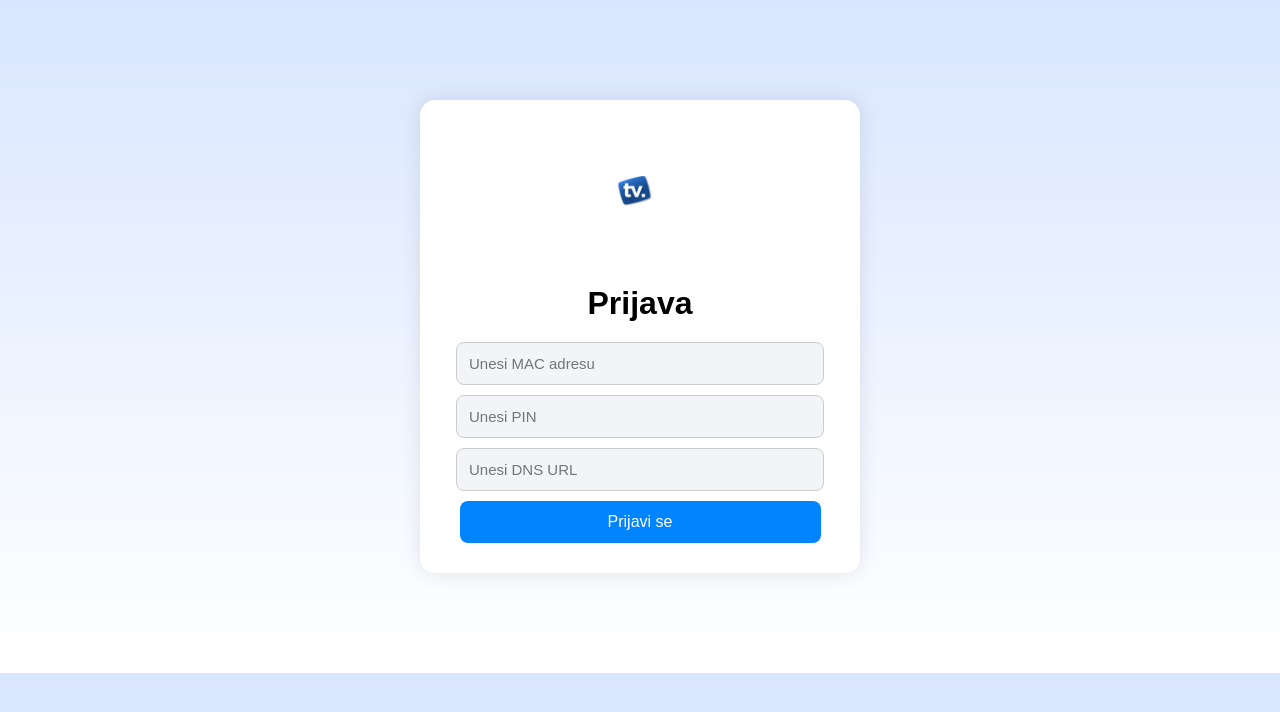
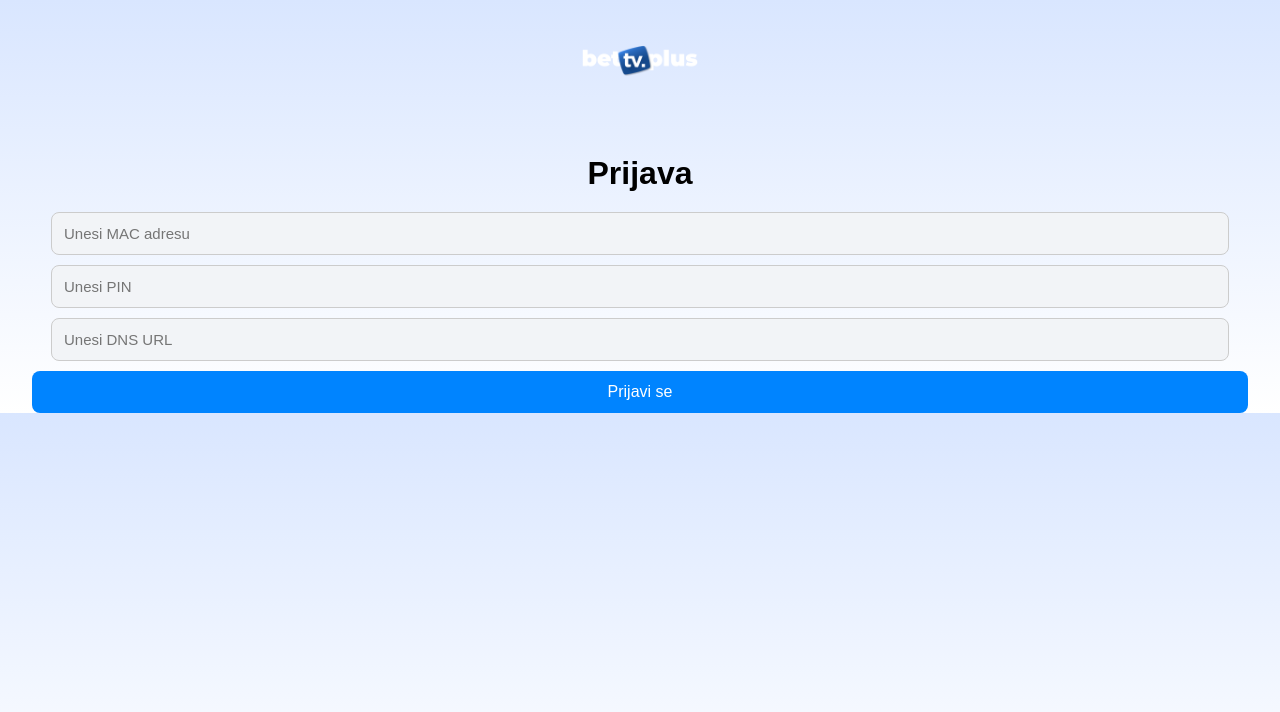
Before and after one commit to paybey2-crypto/bettvplus-web, a Flask app: page / in a window 1280 px wide. Shown: the top 712 px of the page. Run offline with Flask 3, Linux system fonts and the light colour scheme.

Commit message:
Update index.html

```diff
--- a/templates/index.html
+++ b/templates/index.html
@@ -1,17 +1,16 @@
 <!DOCTYPE html>
 <html lang="hr">
-
 <head>
     <meta charset="UTF-8">
     <title>BetTVPlus – Prijava</title>
-    <link rel="stylesheet" href="{{ url_for('static', filename='style.css') }}?v=3">
+    <link rel="stylesheet" href="{{ url_for('static', filename='style.css') }}">
 </head>
-
 <body>
 
-<div class="container">
-
-    <img src="{{ url_for('static', filename='BETTVPLUS-PRO.png') }}" class="logo">
+<div class="login-box">
+    <div class="logo-container">
+        <img src="{{ url_for('static', filename='BETTVPLUS-PRO.png') }}" class="logo">
+    </div>
 
     <h1>Prijava</h1>
 
@@ -21,7 +20,6 @@
         <input name="dns" placeholder="Unesi DNS URL" required />
         <button type="submit">Prijavi se</button>
     </form>
-
 </div>
 
 </body>
```
